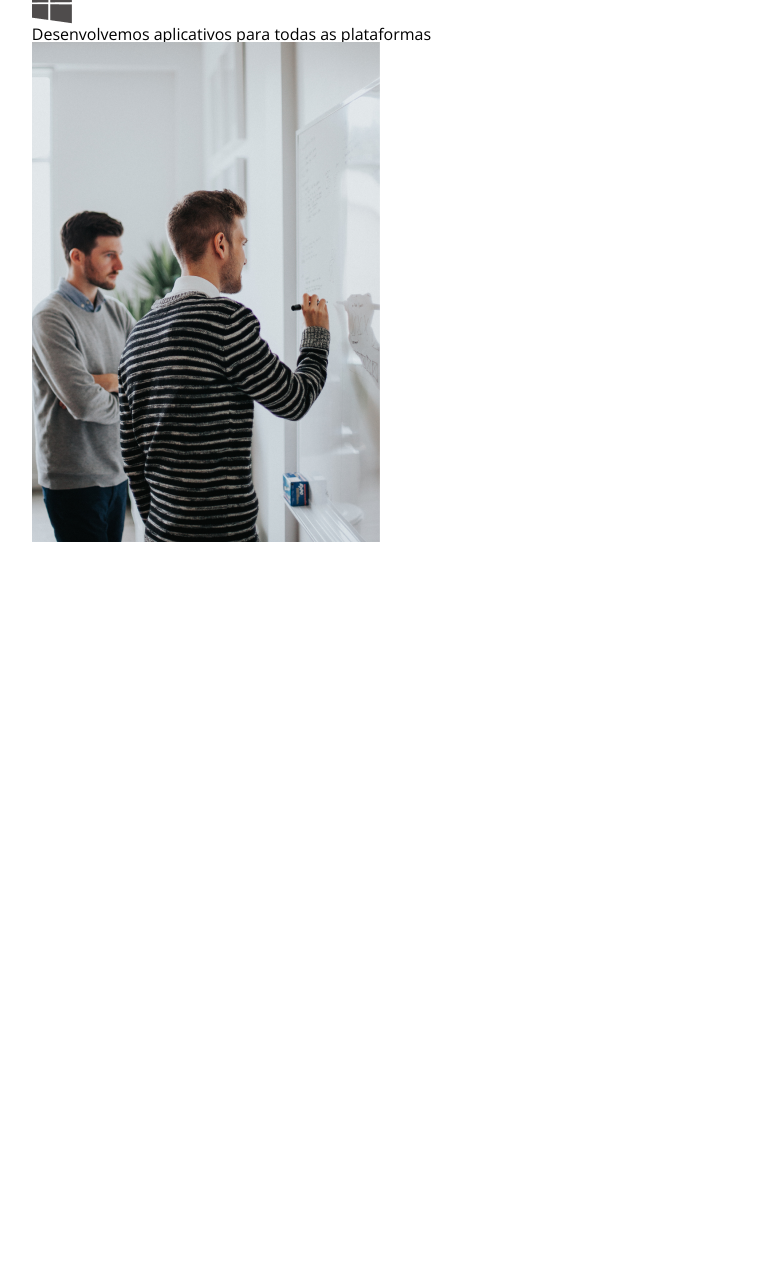
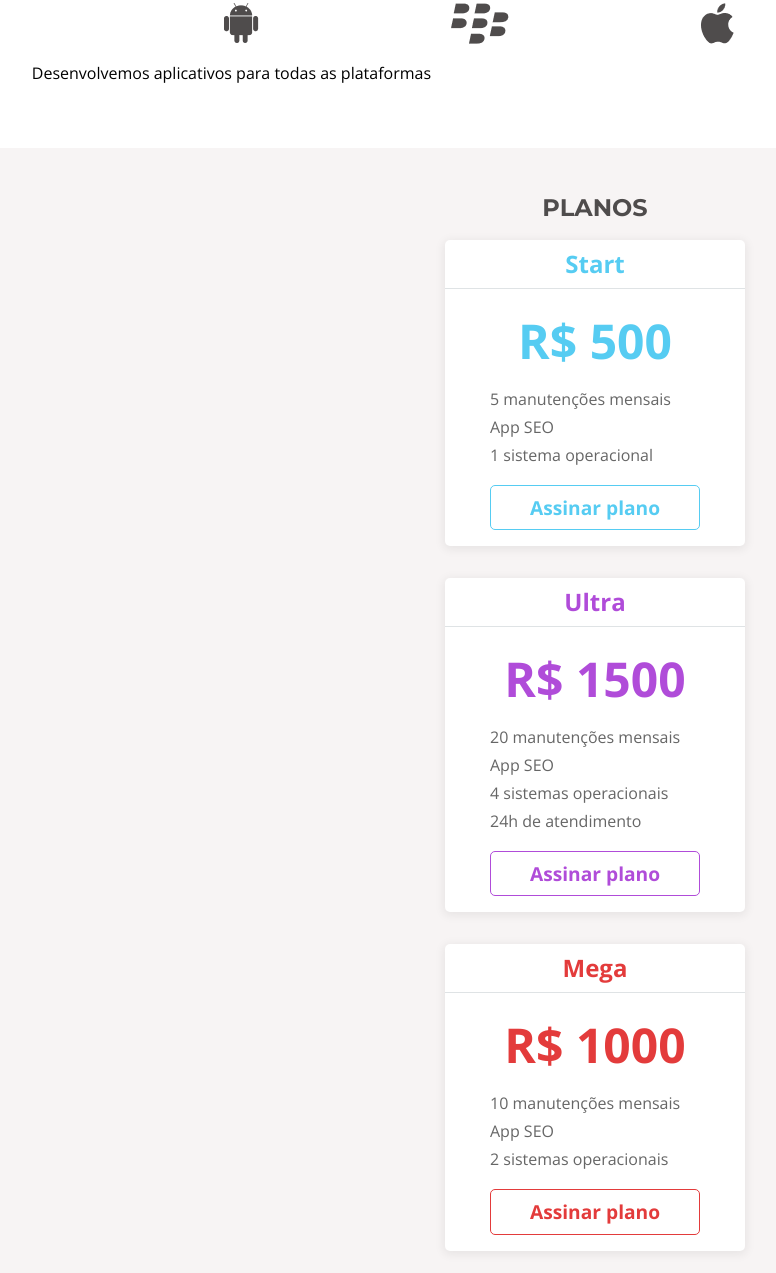
Before and after one commit to J-IgorSilva/OracleNextEducation, a plain HTML site: page PageMobille/index.html in a window 1280 px wide. Shown: the part 1818-3091 px from the top of the page, without its empty margins (45-821 px from the left). Before the commit the page ends 2362 px from the top, so only its background shows below. Drawn offline with nearby package versions, Linux system fonts and the light colour scheme.

Commit message:
adding file for section planos

```diff
--- a/PageMobille/index.html
+++ b/PageMobille/index.html
@@ -11,6 +11,8 @@
         <link href="css/chamada.css" rel="stylesheet">
         <link href="css/destaques.css" rel="stylesheet">
         <link rel="stylesheet" href="css/diferenciais.css">
+        <link rel="stylesheet" href="/css/sobre.css">
+        <link rel="stylesheet" href="/css/planos.css">
     </head>
     <body>
         <header class="cabecalho container">
@@ -82,7 +84,42 @@
                     </ul>
                     <p class="sobre__texto">Desenvolvemos aplicativos para todas as plataformas</p>
                 </div>
-                <img src="img/sobre-apeperia.png" alt="Sobre a Apeperia" class="sobre__imagem">
+            </section>
+            <section class="planos container">
+                <h2 class="planos__titulo">Planos</h2>
+                <ul class="planos__cartoes">
+                    <li class="cartao cartao--start">
+                        <h3 class="cartao__titulo">Start</h3>
+                        <article class="cartao__conteudo">
+                            <p class="cartao__preco"><em>R$ 500</em></p>
+                            <p class="cartao__texto">5 manutenções mensais</p>
+                            <p class="cartao__texto">App SEO</p>
+                            <p class="cartao__texto">1 sistema operacional</p>
+                            <a href="plano.html" class="cartao__botao cartao__botao--start botao">Assinar plano</a>
+                        </article>
+                    </li>
+                    <li class="cartao cartao--ultra">
+                        <h3 class="cartao__titulo">Ultra</h3>
+                        <article class="cartao__conteudo">
+                            <p class="cartao__preco"><em>R$ 1500</em></p>
+                            <p class="cartao__texto">20 manutenções mensais</p>
+                            <p class="cartao__texto">App SEO</p>
+                            <p class="cartao__texto">4 sistemas operacionais</p>
+                            <p class="cartao__texto">24h de atendimento</p>
+                            <a href="" class="cartao__botao cartao__botao--ultra botao">Assinar plano</a>
+                        </article>
+                    </li>
+                    <li class="cartao cartao--mega">
+                        <h3 class="cartao__titulo">Mega</h3>
+                        <p class="cartao__preco"><em>R$ 1000</em></p>
+                        <article class="cartao__conteudo">
+                            <p class="cartao__texto">10 manutenções mensais</p>
+                            <p class="cartao__texto">App SEO</p>
+                            <p class="cartao__texto">2 sistemas operacionais</p>
+                            <a href="" class="cartao__botao cartao__botao--mega botao">Assinar plano</a>
+                        </article>
+                    </li>
+                </ul>
             </section>
         </main>
     </body>
```
